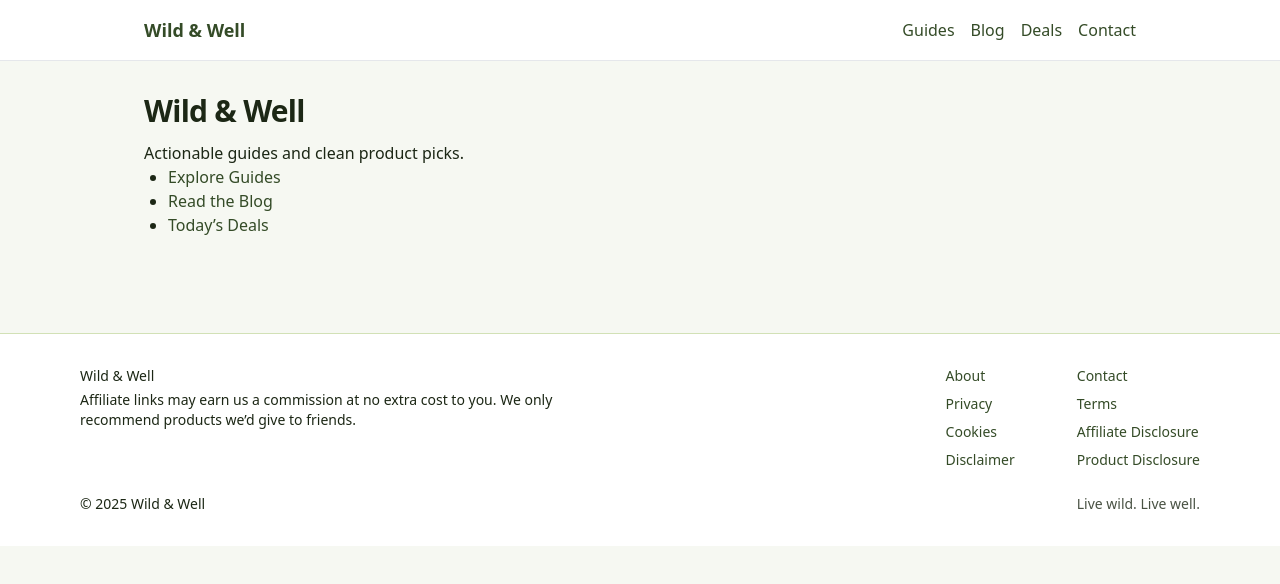
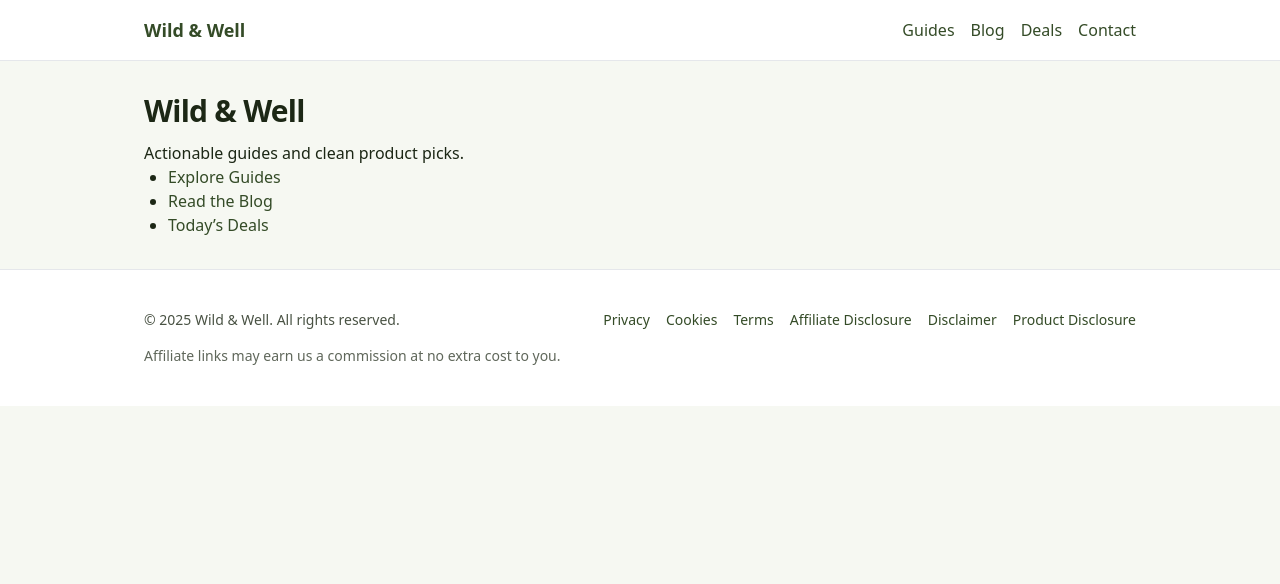
Before and after one commit to dariosandison/Eco---Holistic, a Next.js app: page / in a window 1280 px wide. Shown: the top 584 px of the page. Built offline with nearby package versions, Linux system fonts and the light colour scheme.

Commit message:
Update Footer.js

```diff
--- a/components/Footer.js
+++ b/components/Footer.js
@@ -1,34 +1,38 @@
 // components/Footer.js
 import Link from 'next/link';
+import site from '@/site.config';
+
+const legalLinks = [
+  { href: '/privacy', label: 'Privacy' },
+  { href: '/cookies', label: 'Cookies' },
+  { href: '/terms', label: 'Terms' },
+  { href: '/affiliate-disclosure', label: 'Affiliate Disclosure' },
+  { href: '/disclaimer', label: 'Disclaimer' },
+  { href: '/disclosure', label: 'Product Disclosure' },
+];
 
 export default function Footer() {
   const year = new Date().getFullYear();
   return (
-    <footer className="mt-16 border-t border-olive-200 bg-white">
-      <div className="mx-auto max-w-6xl px-4 py-8 text-sm text-olive-900/80">
-        <div className="grid gap-6 sm:grid-cols-2">
-          <div>
-            <p className="font-medium text-olive-900">Wild &amp; Well</p>
-            <p className="mt-1">
-              Affiliate links may earn us a commission at no extra cost to you. We only
-              recommend products we’d give to friends.
-            </p>
-          </div>
-          <nav className="grid grid-cols-2 gap-2 sm:justify-self-end">
-            <Link href="/about">About</Link>
-            <Link href="/contact">Contact</Link>
-            <Link href="/privacy">Privacy</Link>
-            <Link href="/terms">Terms</Link>
-            <Link href="/cookies">Cookies</Link>
-            <Link href="/affiliate-disclosure">Affiliate Disclosure</Link>
-            <Link href="/disclaimer">Disclaimer</Link>
-            <Link href="/disclosure">Product Disclosure</Link>
+    <footer className="border-t bg-white">
+      <div className="mx-auto max-w-5xl px-4 py-10 text-sm">
+        <div className="flex flex-wrap items-center justify-between gap-4">
+          <p className="opacity-80">
+            © {year} {site.name}. All rights reserved.
+          </p>
+
+          <nav className="flex flex-wrap gap-4">
+            {legalLinks.map((l) => (
+              <Link key={l.href} href={l.href} className="hover:underline">
+                {l.label}
+              </Link>
+            ))}
           </nav>
         </div>
-        <div className="mt-6 flex flex-col gap-2 sm:flex-row sm:items-center sm:justify-between">
-          <p>© {year} Wild &amp; Well</p>
-          <p className="opacity-80">Live wild. Live well.</p>
-        </div>
+
+        {typeof site.footer?.disclaimer === 'string' && site.footer.disclaimer && (
+          <p className="mt-4 opacity-70">{site.footer.disclaimer}</p>
+        )}
       </div>
     </footer>
   );
```
